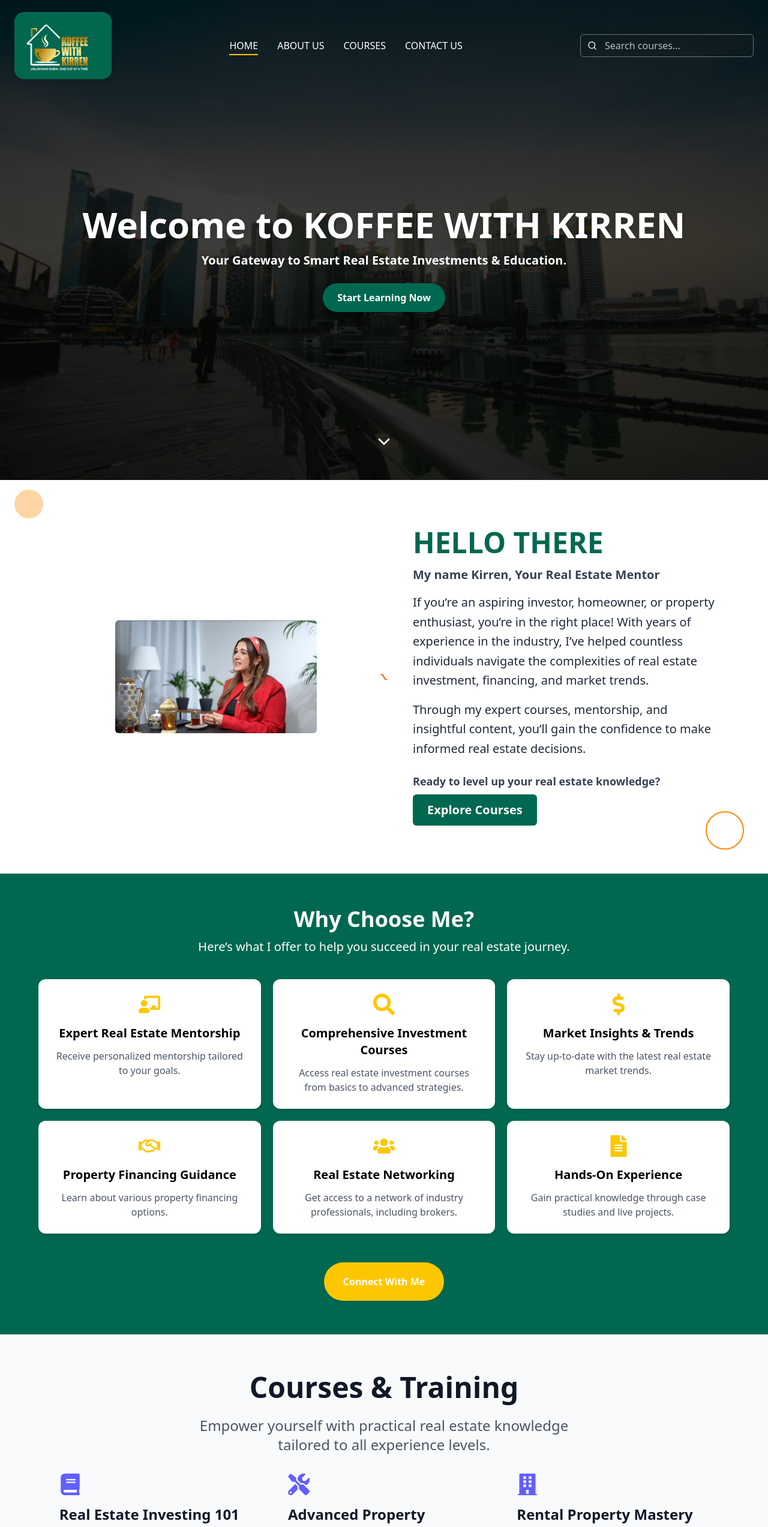
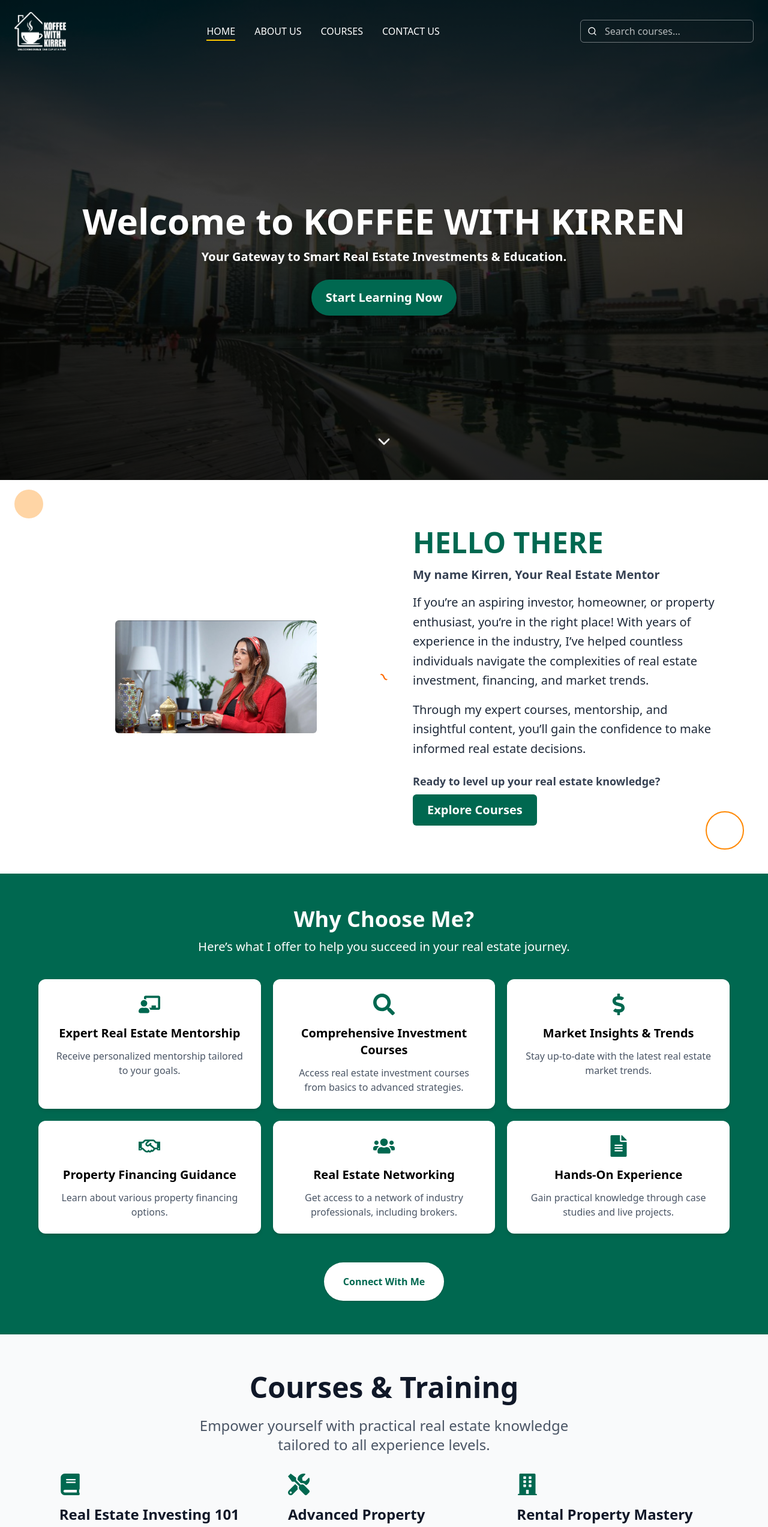
Before and after one commit to Birat121/learningsite, a React (Vite) app: page / in a window 1280 px wide. Shown: the top 2545 px of the page at 60% size. Built offline with nearby package versions, Linux system fonts and the light colour scheme.

Commit message:
extra modification

```diff
--- a/src/components/ChooseMe.jsx
+++ b/src/components/ChooseMe.jsx
@@ -23,32 +23,32 @@ const WhyChooseMe = () => {
       <div className="grid grid-cols-1 sm:grid-cols-2 lg:grid-cols-3 gap-5 max-w-6xl mx-auto ">
         {[
           {
-            icon: <FaChalkboardTeacher className="text-4xl text-yellow-400" />,
+            icon: <FaChalkboardTeacher className="text-4xl text-[rgb(0,104,80))]" />,
             title: 'Expert Real Estate Mentorship',
             desc: 'Receive personalized mentorship tailored to your goals.',
           },
           {
-            icon: <FaSearch className="text-4xl text-yellow-400" />,
+            icon: <FaSearch className="text-4xl text-[rgb(0,104,80))]" />,
             title: 'Comprehensive Investment Courses',
             desc: 'Access real estate investment courses from basics to advanced strategies.',
           },
           {
-            icon: <FaDollarSign className="text-4xl text-yellow-400" />,
+            icon: <FaDollarSign className="text-4xl text-[rgb(0,104,80))]" />,
             title: 'Market Insights & Trends',
             desc: 'Stay up-to-date with the latest real estate market trends.',
           },
           {
-            icon: <FaRegHandshake className="text-4xl text-yellow-400" />,
+            icon: <FaRegHandshake className="text-4xl text-[rgb(0,104,80))]" />,
             title: 'Property Financing Guidance',
             desc: 'Learn about various property financing options.',
           },
           {
-            icon: <FaUsers className="text-4xl text-yellow-400" />,
+            icon: <FaUsers className="text-4xl text-[rgb(0,104,80))]" />,
             title: 'Real Estate Networking',
             desc: 'Get access to a network of industry professionals, including brokers.',
           },
           {
-            icon: <FaFileAlt className="text-4xl text-yellow-400" />,
+            icon: <FaFileAlt className="text-4xl text-[rgb(0,104,80))]" />,
             title: 'Hands-On Experience',
             desc: 'Gain practical knowledge through case studies and live projects.',
           },
@@ -68,7 +68,7 @@ const WhyChooseMe = () => {
       <div className="text-center mt-12">
         <Link
           to='/contact'
-          className="inline-block bg-yellow-400 text-white font-semibold px-8 py-5 rounded-full shadow hover:bg-yellow-500 transition duration-300"
+          className="inline-block bg-white text-[rgb(0,104,80)] font-semibold px-8 py-5 rounded-full shadow transition duration-300"
         >
           Connect With Me
         </Link>
--- a/src/components/CoursesWeOffer.jsx
+++ b/src/components/CoursesWeOffer.jsx
@@ -5,22 +5,22 @@ import { Link } from 'react-router-dom'; // Import react-scroll Link
 
 const courses = [
   {
-    icon: <FaBook className="text-indigo-500 text-4xl mb-4" />,
+    icon: <FaBook className="text-[rgb(0,104,80))] text-4xl mb-4" />,
     title: "Real Estate Investing 101",
     description: "Learn the fundamentals of real estate investing, risk management, and portfolio building.",
   },
   {
-    icon: <FaTools className="text-indigo-500 text-4xl mb-4" />,
+    icon: <FaTools className="text-[rgb(0,104,80))] text-4xl mb-4" />,
     title: "Advanced Property Flipping",
     description: "Master the art of flipping properties with real-world strategies and case studies.",
   },
   {
-    icon: <FaBuilding className="text-indigo-500 text-4xl mb-4" />,
+    icon: <FaBuilding className="text-[rgb(0,104,80))] text-4xl mb-4" />,
     title: "Rental Property Mastery",
     description: "Learn how to buy, manage, and profit from rental properties long-term.",
   },
   {
-    icon: <FaChartLine className="text-indigo-500 text-4xl mb-4" />,
+    icon: <FaChartLine className="text-[rgb(0,104,80))] text-4xl mb-4" />,
     title: "Financing & Mortgages",
     description: "Understand mortgage structures, financing deals, and getting the best loan terms.",
   },
--- a/src/components/FilterOptions.jsx
+++ b/src/components/FilterOptions.jsx
@@ -62,7 +62,7 @@ const FiltersSidebar = ({ filters, setFilters }) => {
       {/* Buttons */}
       <div className="flex justify-between gap-4">
         <button
-          className="flex-1 bg-yellow-400 hover:bg-yellow-500 text-white font-semibold py-2 rounded transition"
+          className="flex-1 bg-[rgb(0,104,80)] text-white font-semibold py-2 rounded transition"
           onClick={() => {}}
           disabled
           title="Apply filter functionality not implemented"
--- a/src/components/Hero.jsx
+++ b/src/components/Hero.jsx
@@ -43,7 +43,7 @@ const Hero = () => {
 
         <motion.button
           onClick={scrollToCourses}
-          className="bg-[rgb(0,104,80)] text-white font-semibold px-6 py-3 rounded-full transition duration-300 shadow-md hover:shadow-lg"
+          className="bg-[rgb(0,104,80)] text-xl text-white font-semibold px-6 py-4 rounded-full transition duration-300 shadow-md hover:shadow-lg"
           initial={{ opacity: 0, y: 20 }}
           animate={{ opacity: 1, y: 0 }}
           transition={{ duration: 1, delay: 1 }}
--- a/src/components/Navbar.jsx
+++ b/src/components/Navbar.jsx
@@ -2,8 +2,9 @@ import React, { useState, useEffect } from "react";
 import { FiSearch, FiMenu, FiX } from "react-icons/fi";
 import { NavLink, useLocation } from "react-router-dom";
 
+import logoLight from "../assets/darklogo.webp";
+import logoDark from "../assets/white logo.webp";
 
-import logo from "../assets/logo2.jpg";
 
 const Navbar = () => {
   const [scrollY, setScrollY] = useState(0);
@@ -73,19 +74,12 @@ const Navbar = () => {
     >
       <div className="max-w-7xl mx-auto px-6 py-5 flex justify-between items-center">
         {/* Logo */}
-        <NavLink
-          to="/"
-          className="hover:opacity-80 transition-opacity duration-300"
-        >
-          <div className="flex items-center">
-  <img
-    src={logo}
-    alt="Logo"
-    className="h-22 md:h-28 w-auto object-contain  rounded-2xl shadow-md"
-  />
-</div>
-
-
+        <NavLink to="/" className="hover:opacity-80 transition-opacity duration-300">
+          <img
+            src={isScrolled ? logoDark : isHome ? logoLight : logoLight}
+            alt="Logo"
+            className="h-16 w-auto object-contain"
+          />
         </NavLink>
 
         {/* Desktop Menu */}
--- a/src/pages/About.jsx
+++ b/src/pages/About.jsx
@@ -98,7 +98,7 @@ const About = () => {
         <div className="text-center">
           <button
             onClick={() => alert('Redirecting to contact page or form!')}
-            className="bg-yellow-400 hover:bg-yellow-500 text-black text-xl font-semibold px-10 py-5 rounded-full transition duration-300"
+            className="bg-[rgb(0,104,80)]  text-white text-xl font-semibold px-10 py-5 rounded-full transition duration-300"
           >
             Get in Touch
           </button>
```
